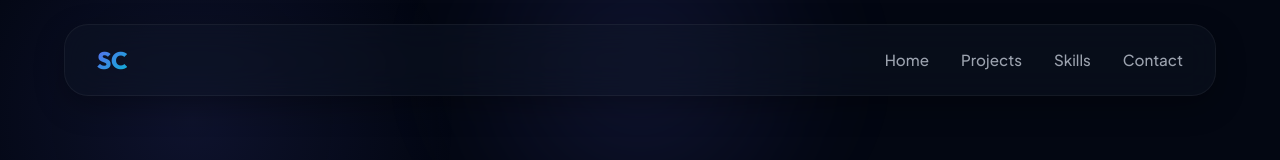
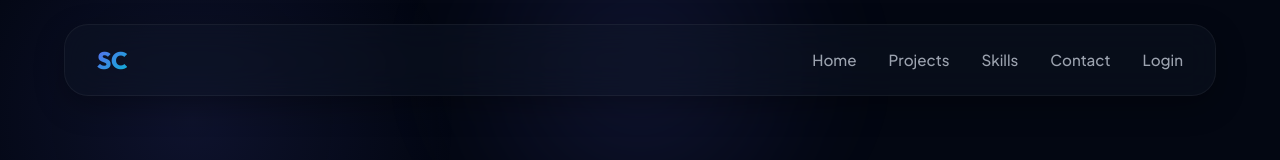
Before and after one commit to souvik00chakraborty/souvik-portfolio-next, a Next.js app: page / in a window 1280 px wide. Shown: the top 160 px of the page. Built offline with nearby package versions, Linux system fonts and the light colour scheme.

Commit message:
feat: add login link to navigation menu

```diff
--- a/src/app/page.tsx
+++ b/src/app/page.tsx
@@ -1,6 +1,7 @@
 "use client";
 
 import { useState, useEffect } from "react";
+import Link from "next/link";
 import styles from "./page.module.css";
 
 interface Project {
@@ -163,6 +164,7 @@ export default function Home() {
             <li><a href="#projects" className={styles.navLink} id="nav-projects-link">Projects</a></li>
             <li><a href="#skills" className={styles.navLink} id="nav-skills-link">Skills</a></li>
             <li><a href="#contact" className={styles.navLink} id="nav-contact-link">Contact</a></li>
+            <li><Link href="/admin/login" className={styles.navLink} id="nav-login-link">Login</Link></li>
           </ul>
         </nav>
       </header>
```
